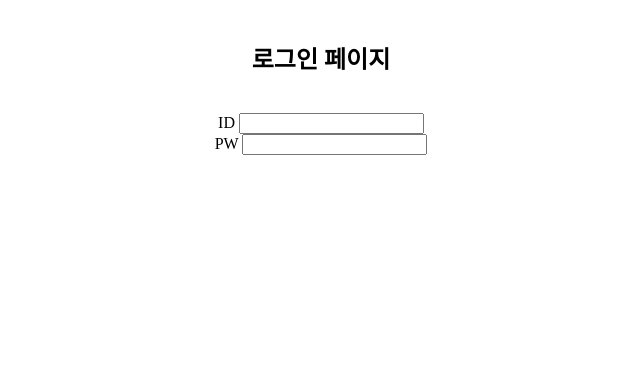
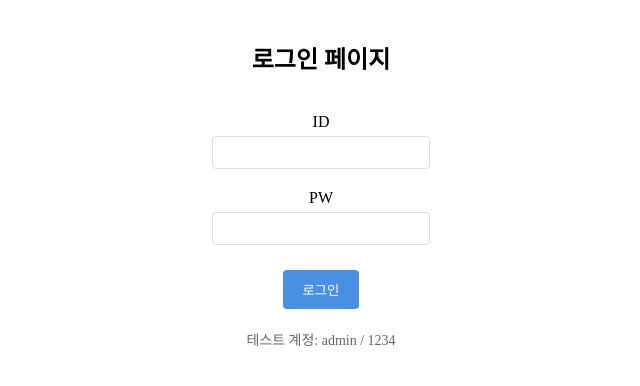
Before and after one commit to NSHkw/solmooneyfrontend, a React (Vite) app: page /login in a window 1280 px wide. Shown: the top 386 px of the page, without its empty margins (319-959 px from the left). Built offline with nearby package versions, Linux system fonts and the light colour scheme.

Commit message:
챌린지 및 토스트 컨테이너 코드 리팩토링

```diff
--- a/src/App.css
+++ b/src/App.css
@@ -6,10 +6,12 @@ body {
 body::-webkit-scrollbar {
   display: none;
 }
+
 .Main-Container {
   display: flex;
   flex-direction: row;
 }
+
 .Side-Container {
   width: 20vw;
   height: 100vh;
@@ -22,6 +24,7 @@ body::-webkit-scrollbar {
   height: 10vh;
   justify-content: space-between;
 }
+
 .Proj-Title {
   margin-left: 10px;
 }
@@ -42,9 +45,11 @@ body::-webkit-scrollbar {
   text-align: center;
   align-content: center;
 }
+
 .Dashboard-Container {
   margin-top: 7.2934px;
 }
+
 .Side-2-Container img {
   width: 15px;
   height: 15px;
@@ -55,7 +60,58 @@ body::-webkit-scrollbar {
   height: 100vh;
   background-color: white;
 }
+
 .Content-Container table {
   width: 80vw;
   height: 100vh;
 }
+
+/* Toast 커스터마이징 */
+.custom-toast {
+  border-radius: 8px;
+  font-family:
+    'Pretendard',
+    -apple-system,
+    BlinkMacSystemFont,
+    'Segoe UI',
+    sans-serif;
+  box-shadow: 0 4px 12px rgba(0, 0, 0, 0.15);
+}
+
+.custom-toast-body {
+  font-size: 14px;
+  line-height: 1.5;
+}
+
+.custom-toast-progress {
+  background: linear-gradient(90deg, #4a90e2, #357abd);
+}
+
+/* Toast 타입별 커스터마이징 */
+.Toastify__toast--success {
+  background: linear-gradient(135deg, #4caf50, #45a049);
+}
+
+.Toastify__toast--error {
+  background: linear-gradient(135deg, #f44336, #d32f2f);
+}
+
+.Toastify__toast--warning {
+  background: linear-gradient(135deg, #ff9800, #f57c00);
+}
+
+.Toastify__toast--info {
+  background: linear-gradient(135deg, #2196f3, #1976d2);
+}
+
+/* Toast 애니메이션 커스터마이징 */
+.Toastify__toast {
+  transition:
+    transform 0.3s ease,
+    opacity 0.3s ease;
+}
+
+.Toastify__toast:hover {
+  transform: translateY(-2px);
+  box-shadow: 0 6px 16px rgba(0, 0, 0, 0.2);
+}
--- a/src/App.jsx
+++ b/src/App.jsx
@@ -1,13 +1,33 @@
 // src/App.jsx
-import "./App.css";
-import { BrowserRouter } from "react-router-dom";
-import AppRouter from "@route/AppRouter";
+import './App.css';
+import { BrowserRouter } from 'react-router-dom';
+import { ToastContainer } from 'react-toastify';
+import 'react-toastify/dist/ReactToastify.css';
+import AppRouter from '@route/AppRouter';
 
 function App() {
   return (
     <div className="App">
       <BrowserRouter>
         <AppRouter />
+
+        {/* 전역 Toast Container - 모든 페이지에서 사용 가능 */}
+        <ToastContainer
+          position="top-right"
+          autoClose={3000}
+          hideProgressBar={false}
+          newestOnTop={false}
+          closeOnClick
+          rtl={false}
+          pauseOnFocusLoss
+          draggable
+          pauseOnHover
+          theme="light"
+          // 추가 커스터마이징
+          toastClassName="custom-toast"
+          bodyClassName="custom-toast-body"
+          progressClassName="custom-toast-progress"
+        />
       </BrowserRouter>
     </div>
   );
--- a/src/pages/LoginPage.jsx
+++ b/src/pages/LoginPage.jsx
@@ -1,14 +1,111 @@
 // src/pages/LoginPage.jsx
+import { useState } from 'react';
+import { toast } from 'react-toastify'; // ToastContainer 없이 toast만 import!
+import { useNavigate } from 'react-router-dom';
 
 function LoginPage() {
+  const [loginData, setLoginData] = useState({
+    id: '',
+    password: '',
+  });
+  const navigate = useNavigate();
+
+  const handleInputChange = (e) => {
+    const { name, value } = e.target;
+    setLoginData((prev) => ({
+      ...prev,
+      [name]: value,
+    }));
+  };
+
+  const handleSubmit = (e) => {
+    e.preventDefault();
+
+    // 간단한 유효성 검사
+    if (!loginData.id.trim()) {
+      toast.error('아이디를 입력해주세요!');
+      return;
+    }
+
+    if (!loginData.password.trim()) {
+      toast.error('비밀번호를 입력해주세요!');
+      return;
+    }
+
+    // 임시 로그인 로직 (실제로는 API 호출)
+    if (loginData.id === 'admin' && loginData.password === '1234') {
+      toast.success('로그인 성공! 환영합니다! 🎉');
+      setTimeout(() => {
+        navigate('/'); // 메인 페이지로 이동
+      }, 1500);
+    } else {
+      toast.error('아이디 또는 비밀번호가 틀렸습니다.');
+    }
+  };
+
   return (
     <div>
-      <div style={{ padding: "20px", textAlign: "center" }}>
+      <div style={{ padding: '20px', textAlign: 'center' }}>
         <h2>로그인 페이지</h2>
         <br />
-        <label htmlFor="loginID">ID</label> <input type="text" id="loginID" />
-        <br />
-        <label htmlFor="loginPW">PW</label> <input type="text" id="loginPW" />
+
+        <form onSubmit={handleSubmit}>
+          <div style={{ marginBottom: '15px' }}>
+            <label htmlFor="loginID">ID</label>
+            <br />
+            <input
+              type="text"
+              id="loginID"
+              name="id"
+              value={loginData.id}
+              onChange={handleInputChange}
+              style={{
+                padding: '8px',
+                margin: '5px',
+                borderRadius: '4px',
+                border: '1px solid #ddd',
+                width: '200px',
+              }}
+            />
+          </div>
+
+          <div style={{ marginBottom: '20px' }}>
+            <label htmlFor="loginPW">PW</label>
+            <br />
+            <input
+              type="password"
+              id="loginPW"
+              name="password"
+              value={loginData.password}
+              onChange={handleInputChange}
+              style={{
+                padding: '8px',
+                margin: '5px',
+                borderRadius: '4px',
+                border: '1px solid #ddd',
+                width: '200px',
+              }}
+            />
+          </div>
+
+          <button
+            type="submit"
+            style={{
+              padding: '10px 20px',
+              backgroundColor: '#4A90E2',
+              color: 'white',
+              border: 'none',
+              borderRadius: '4px',
+              cursor: 'pointer',
+            }}
+          >
+            로그인
+          </button>
+        </form>
+
+        <div style={{ marginTop: '20px', fontSize: '14px', color: '#666' }}>
+          <p>테스트 계정: admin / 1234</p>
+        </div>
       </div>
     </div>
   );
--- /dev/null
+++ b/src/utils/toast.js
@@ -0,0 +1,159 @@
+// src/utils/toast.js
+import { toast } from 'react-toastify';
+
+/**
+ * Toast 유틸리티 함수들
+ * App.jsx에 ToastContainer가 전역으로 설정되어 있어 어디서든 사용 가능
+ */
+
+// 기본 toast 설정
+const defaultOptions = {
+  position: 'top-right',
+  autoClose: 3000,
+  hideProgressBar: false,
+  closeOnClick: true,
+  pauseOnHover: true,
+  draggable: true,
+};
+
+// 성공 메시지
+export const showSuccess = (message, options = {}) => {
+  return toast.success(message, {
+    ...defaultOptions,
+    ...options,
+  });
+};
+
+// 에러 메시지
+export const showError = (message, options = {}) => {
+  return toast.error(message, {
+    ...defaultOptions,
+    ...options,
+  });
+};
+
+// 경고 메시지
+export const showWarning = (message, options = {}) => {
+  return toast.warning(message, {
+    ...defaultOptions,
+    ...options,
+  });
+};
+
+// 정보 메시지
+export const showInfo = (message, options = {}) => {
+  return toast.info(message, {
+    ...defaultOptions,
+    ...options,
+  });
+};
+
+// 로딩 toast (업데이트 가능)
+export const showLoading = (message = '처리 중...', options = {}) => {
+  return toast.loading(message, {
+    ...defaultOptions,
+    autoClose: false,
+    closeOnClick: false,
+    draggable: false,
+    ...options,
+  });
+};
+
+// 로딩 toast 업데이트 (성공)
+export const updateLoadingSuccess = (toastId, message, options = {}) => {
+  return toast.update(toastId, {
+    render: message,
+    type: 'success',
+    isLoading: false,
+    autoClose: 3000,
+    closeOnClick: true,
+    draggable: true,
+    ...options,
+  });
+};
+
+// 로딩 toast 업데이트 (에러)
+export const updateLoadingError = (toastId, message, options = {}) => {
+  return toast.update(toastId, {
+    render: message,
+    type: 'error',
+    isLoading: false,
+    autoClose: 3000,
+    closeOnClick: true,
+    draggable: true,
+    ...options,
+  });
+};
+
+// 커스텀 jsx 내용의 toast
+export const showCustom = (content, options = {}) => {
+  return toast(content, {
+    ...defaultOptions,
+    ...options,
+  });
+};
+
+// Promise toast (API 호출에 유용)
+export const showPromise = (promise, messages, options = {}) => {
+  return toast.promise(
+    promise,
+    {
+      pending: messages.pending || '처리 중...',
+      success: messages.success || '성공!',
+      error: messages.error || '오류가 발생했습니다.',
+    },
+    {
+      ...defaultOptions,
+      ...options,
+    },
+  );
+};
+
+// 모든 toast 닫기
+export const dismissAll = () => {
+  toast.dismiss();
+};
+
+// 특정 toast 닫기
+export const dismiss = (toastId) => {
+  toast.dismiss(toastId);
+};
+
+/**
+ * 사용 예시:
+ *
+ * // 기본 사용
+ * import { showSuccess, showError } from '@utils/toast';
+ * showSuccess('저장되었습니다!');
+ * showError('오류가 발생했습니다.');
+ *
+ * // 커스텀 옵션
+ * showSuccess('성공!', {
+ *   autoClose: 5000,
+ *   position: "bottom-right"
+ * });
+ *
+ * // 로딩 처리
+ * const toastId = showLoading('저장 중...');
+ * // API 호출 후
+ * updateLoadingSuccess(toastId, '저장 완료!');
+ *
+ * // Promise 처리
+ * showPromise(
+ *   apiCall(),
+ *   {
+ *     pending: '처리 중...',
+ *     success: '성공적으로 처리되었습니다!',
+ *     error: '처리 중 오류가 발생했습니다.'
+ *   }
+ * );
+ *
+ * // 커스텀 JSX
+ * showCustom(
+ *   <div>
+ *     <strong>알림</strong>
+ *     <br />
+ *     새로운 메시지가 도착했습니다.
+ *   </div>
+ * );
+ */
--- a/vite.config.js
+++ b/vite.config.js
@@ -14,6 +14,7 @@ export default defineConfig({
       '@css': '/src/css',
       '@contexts': '/src/contexts',
       '@styles': '/src/styles',
+      '@utils': '/src/utils',
     },
   },
 });
```
Also changed, not shown: src/pages/ChallengePage.jsx (+15 -30 lines).
